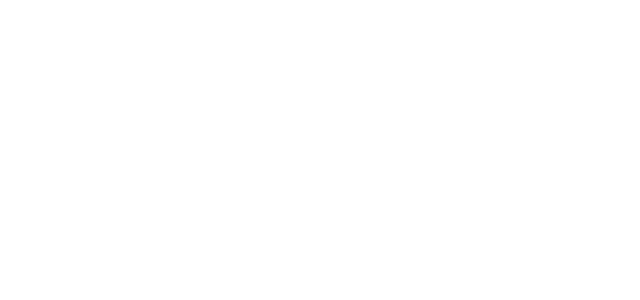
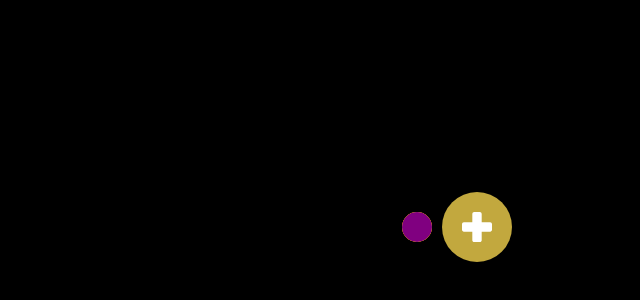
Before and after one commit to nlduyavoda/common-ui, a React (Create React App) app: page / in a window 1280 px wide. Shown: the part 458-758 px from the top of the page, without its empty margins (640-1280 px from the left). Built offline with nearby package versions, Linux system fonts and the light colour scheme.

Commit message:
tadd option to floating button

```diff
--- a/src/App.scss
+++ b/src/App.scss
@@ -4,7 +4,7 @@
   transition: 0.5s all;
   display: flex;
   justify-content: center;
-
+  background-color: black;
   & .testItem {
       height: 100px;
       width: 100px;
--- a/src/App.tsx
+++ b/src/App.tsx
@@ -1,7 +1,11 @@
 import './App.scss'
-
+import { FloatingFeature } from './features/Floating'
 function App() {
-  return <div className="App"></div>
+  return (
+    <div className="App">
+      <FloatingFeature />
+    </div>
+  )
 }
 
 export default App
--- a/src/components/Floating/Floating.scss
+++ b/src/components/Floating/Floating.scss
@@ -7,10 +7,151 @@
   border-radius: 100%;
   background-color: #c2a83e;
   position: fixed;
-  bottom: 5%;
-  right: 5%;
-  transition: 0.2s all;
+  bottom: 10%;
+  right: 10%;
+  border: none;
+  transition: 1.5s all;
+  position: absolute;
+
   &:hover {
     transform: scale(1.1);
   }
+
+  button {
+    height: 2px;
+    width: 150px;
+    position: absolute;
+    border: none;
+    background: transparent;
+    transition: 1.5s all;
+
+    &.item2::before {
+      background-color: red;
+    }
+    &.item3::before {
+      background-color: yellow;
+    }
+    &.item4::before {
+      background-color: purple;
+    }
+    &::before {
+      content: "";
+      height: 30px;
+      width: 30px;
+      position: absolute;
+      transform: rotate(0deg);
+      transform-origin: right;
+      left: 0%;
+      bottom: 50%;
+      transform: translateY(50%);
+      border-radius: 100%;
+      background-color: green;
+      transition: 1.5s all;
+    }
+  }
+
+  &.active {
+    & button {
+      &.item1 {
+        animation: identifier1 0.5s forwards;
+      }
+      &.item2 {
+        animation: identifier2 0.5s forwards;
+      }
+      &.item3 {
+        animation: identifier3 0.5s forwards;
+      }
+      &.item4 {
+        animation: identifier4 0.5s forwards;
+      }
+    }
+  }
+
+  &.reverse {
+    & button {
+      &.item1 {
+        animation: reverse1 0.5s forwards;
+      }
+      &.item2 {
+        animation: reverse2 0.5s forwards;
+      }
+      &.item3 {
+        animation: reverse3 0.5s forwards;
+      }
+      &.item4 {
+        animation: reverse4 0.5s forwards;
+      }
+    }
+  }
+
+  @keyframes identifier1 {
+    0% {
+      transform: rotate(0deg);
+    }
+    100% {
+      transform: rotate(180deg);
+    }
+  }
+  @keyframes identifier2 {
+    0% {
+      transform: rotate(0deg);
+    }
+    100% {
+      transform: rotate(90deg);
+    }
+  }
+
+  @keyframes identifier3 {
+    0% {
+      transform: rotate(0deg);
+    }
+    100% {
+      transform: rotate(0deg);
+    }
+  }
+
+  @keyframes identifier4 {
+    0% {
+      transform: rotate(0deg);
+    }
+    100% {
+      transform: rotate(270deg);
+    }
+  }
+
+  @keyframes reverse1 {
+    0% {
+      transform: rotate(180deg);
+    }
+    100% {
+      transform: rotate(0deg);
+    }
+  }
+  @keyframes reverse2 {
+    0% {
+      transform: rotate(90deg);
+    }
+    100% {
+      transform: rotate(0deg);
+    }
+  }
+
+  @keyframes reverse3 {
+    0% {
+      transform: rotate(0deg);
+    }
+    100% {
+      transform: rotate(0deg);
+    }
+  }
+
+  @keyframes reverse4 {
+    0% {
+      transform: rotate(270deg);
+    }
+    100% {
+      transform: rotate(0deg);
+    }
+  }
+
 }
--- a/src/components/Floating/Floating.tsx
+++ b/src/components/Floating/Floating.tsx
@@ -1,7 +1,20 @@
-import "./Floating.scss";
+import { forwardRef, HTMLAttributes } from 'react'
+import './Floating.scss'
+
 type FloatingType = {
-  Icon?: any;
-};
-export const Floating = (props: FloatingType) => {
-  return <div className="floatingWrapper">{props.Icon}</div>;
-};
+  options: string[]
+} & HTMLAttributes<HTMLButtonElement>
+export const Floating = forwardRef<HTMLButtonElement, FloatingType>(
+  ({ ...props }, ref) => {
+    return (
+      <div>
+        <button ref={ref} {...props} className={props.className}>
+          {props.children}
+          {props.options.map((_, idx) => {
+            return <button className={`item${idx + 1}`} />
+          })}
+        </button>
+      </div>
+    )
+  }
+)
--- /dev/null
+++ b/src/features/Floating/Floating.tsx
@@ -0,0 +1,20 @@
+import './index.scss'
+import { useRef } from 'react'
+import { Floating } from 'components/Floating'
+import { onToggleClassName } from 'utils/controller'
+import { PlusIcon } from 'components/Icons'
+
+export const FloatingFeature = () => {
+  const ref = useRef<HTMLButtonElement>(null)
+  return (
+    <Floating
+      className="floatingWrapper"
+      ref={ref}
+      options={['item1', 'item2', 'item3', 'item4']}
+      onClick={() =>
+        onToggleClassName(ref, 'floatingWrapper', 'active', 'reverse')
+      }>
+      <PlusIcon />
+    </Floating>
+  )
+}
--- /dev/null
+++ b/src/features/Floating/index.ts
@@ -0,0 +1 @@
+export { FloatingFeature } from './Floating'
--- /dev/null
+++ b/src/utils/controller.ts
@@ -0,0 +1,16 @@
+export const onToggleClassName = (
+  ref: any,
+  className: string,
+  activeClass: string,
+  reverseClass: string
+) => {
+  if (ref.current.classList.value === className) {
+    ref.current.classList.add(activeClass)
+  } else {
+    ref.current.classList.remove(activeClass)
+    ref.current.classList.add(reverseClass)
+    ref.current.addEventListener('animationend', () => {
+      ref.current.classList.remove(reverseClass)
+    })
+  }
+}
```
Also changed, not shown: tsconfig.json (+7 -8 lines), tsconfig.paths.json (added, +12 -0 lines), src/features/Floating/index.scss (added).
